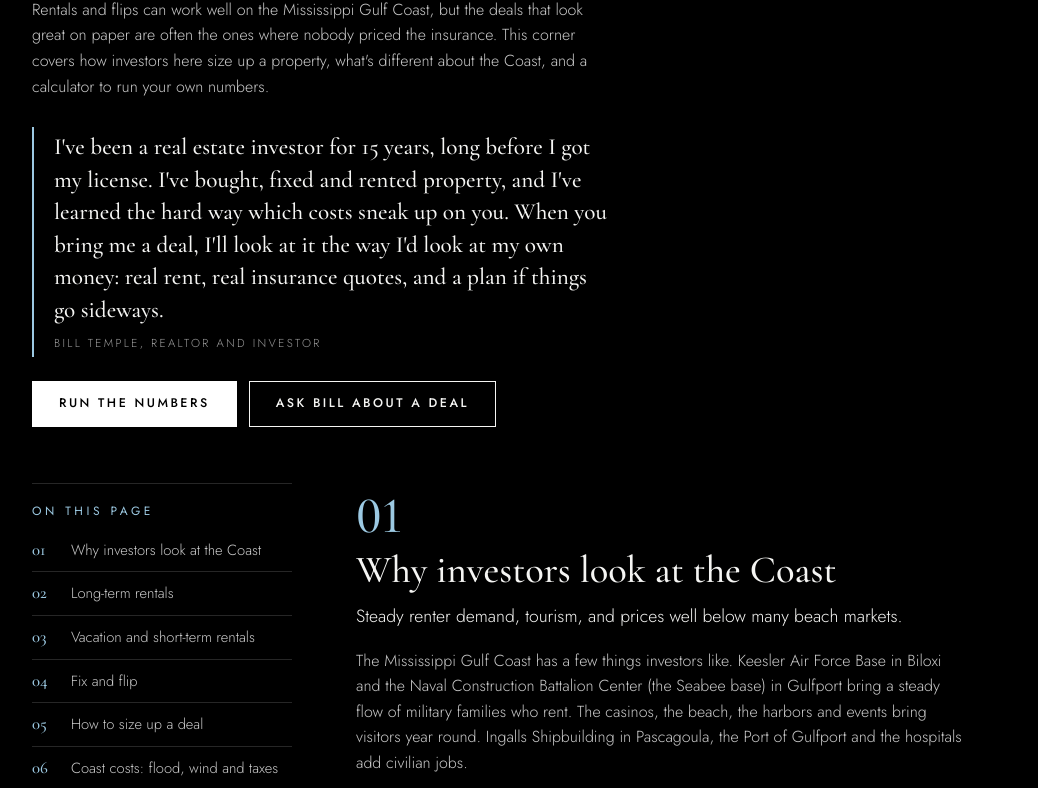
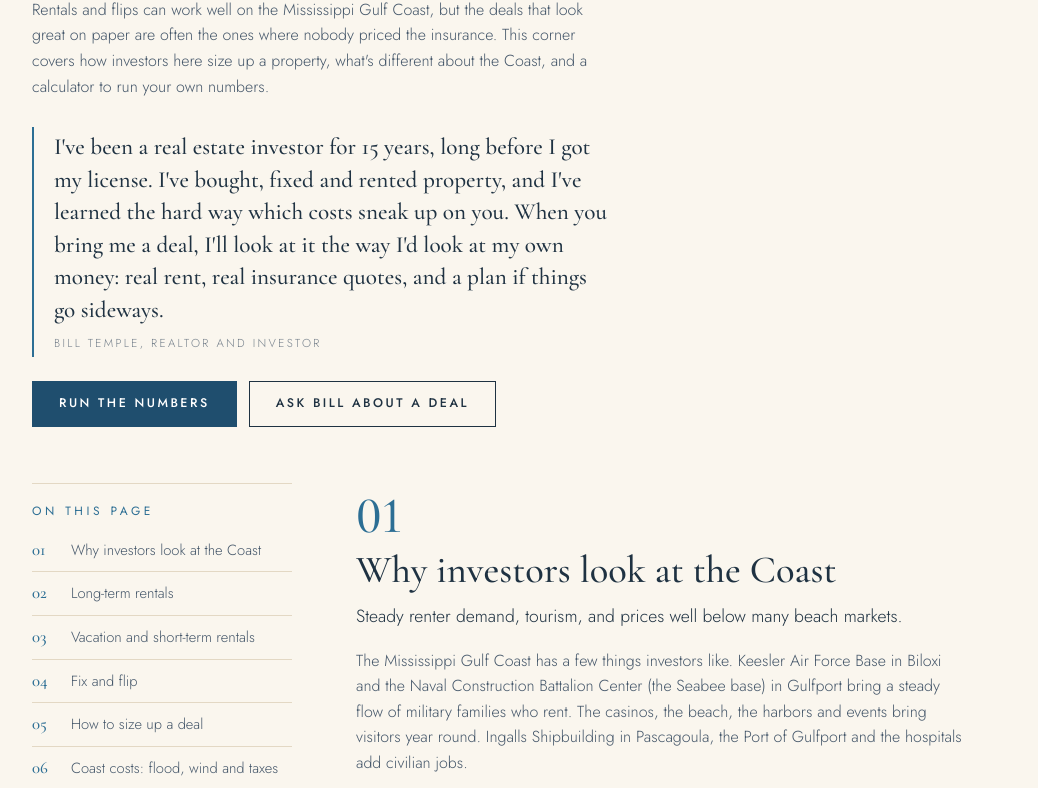
Before and after one commit to BasswarsBill/billtemplerealtor, a plain HTML site: page investors.html in a window 1280 px wide. Shown: the part 326-1114 px from the top of the page, without its empty margins (49-1087 px from the left). Drawn offline with nearby package versions, Linux system fonts and the light colour scheme.

Commit message:
Switch the site to the Sand & Sea colors
Warm sand background, navy text and ocean-blue accent, with beach-colored
maps (sand land, blue water). Navy footer keeps the white brokerage logo
readable. Form boxes, checkboxes and error messages follow the new colors.

Co-Authored-By: Claude Opus 5.5 <noreply@anthropic.com>
Claude-Session: https://claude.ai/code/session_0139h78mUTp21WurRorSN4Xs

```diff
--- a/css/styles.css
+++ b/css/styles.css
@@ -1,47 +1,51 @@
 /* Bill Temple, Realtor: shared site styles.
-   Look: black and white with a soft ocean-blue accent (chosen by Bill, 2026-11-06).
+   Look: "Sand & Sea": warm sand background, navy text, ocean-blue accent (chosen by Bill, 2026-11-19).
    Headings and prices use Cormorant Garamond; everything else uses Jost.
    Other parts of the site (forms/, listings) read these variables, so keep the names. */
 @import url("https://fonts.googleapis.com/css2?family=Cormorant+Garamond:wght@500;600&family=Jost:wght@300;400;500&display=swap");
 
 :root {
   /* ---- Site colors: change the whole look here ---- */
-  --bg: #000000;        /* page background */
-  --alt: #0c0c0c;       /* every other section */
-  --card: #0c0c0c;      /* boxes and cards */
-  --text: #f5f5f3;      /* main text */
-  --strong: #ffffff;    /* big numbers, highlighted words */
-  --soft: #c8c8c8;      /* paragraph text a little lighter than headings */
-  --muted: #9a9a9a;     /* small print, labels */
-  --border: #262626;    /* thin lines */
-  --field: #000000;     /* inside of form boxes */
-  --field-line: #444444;/* edge of form boxes */
-  --brand: #9cc9e2;     /* accent: links, prices, labels */
-  --brand-dark: #f5f5f3;
-  --accent: #9cc9e2;
-  --btn-bg: #ffffff;    /* main buttons */
-  --btn-text: #000000;
-  --btn-hover: #9cc9e2;
-  --btn-hover-text: #000000;
-  --shade: 0, 0, 0;     /* tint laid over videos and maps so white words stay readable (r, g, b) */
-  --footer-bg: #000000; /* footer (keep dark: the brokerage logo is white) */
-  --footer-text: #9a9a9a;
-  --footer-link: #dddddd;
-  --note-bg: #07131b;   /* "local tip" and notice boxes */
-  --note-line: #1f3a4d;
-  --note-text: #d8e6ee;
+  --bg: #faf6ee;        /* page background */
+  --alt: #f2eadb;       /* every other section */
+  --card: #ffffff;      /* boxes and cards */
+  --text: #1f3242;      /* main text */
+  --strong: #13283a;    /* big numbers, highlighted words */
+  --soft: #45576a;      /* paragraph text a little lighter than headings */
+  --muted: #76818c;     /* small print, labels */
+  --border: #e3d8c4;    /* thin lines */
+  --field: #ffffff;     /* inside of form boxes */
+  --field-line: #cbbfa8;/* edge of form boxes */
+  --brand: #2c6e94;     /* accent: links, prices, labels */
+  --brand-dark: #13283a;
+  --accent: #2c6e94;
+  --btn-bg: #1f4e6e;    /* main buttons */
+  --btn-text: #ffffff;
+  --btn-hover: #2c6e94;
+  --btn-hover-text: #ffffff;
+  --shade: 19, 40, 58;     /* tint laid over videos and maps so white words stay readable (r, g, b) */
+  --footer-bg: #13283a; /* footer (keep dark: the brokerage logo is white) */
+  --footer-text: #a9b8c4;
+  --footer-link: #e8eef2;
+  --note-bg: #e8f1f6;   /* "local tip" and notice boxes */
+  --note-line: #bcd5e3;
+  --note-text: #1f3242;
+  --required: #a8322a;  /* "required" star and form error messages */
+  --error-bg: #fbeceb;
+  --error-text: #8a2a23;
+  --error-line: #e5b7b2;
   /* Maps on the neighborhood pages */
-  --map-water: #03080b;
-  --map-land: #151515;
-  --map-edge: #3a3a3a;
-  --map-dot: #5d7f92;
-  --map-label: #c8c8c8;
-  --map-label-on: #ffffff;
+  --map-water: #a3cfe3;
+  --map-land: #f1e5cb;
+  --map-edge: #d3c09a;
+  --map-dot: #4f7690;
+  --map-label: #2b3f50;
+  --map-label-on: #13283a;
   --serif: "Cormorant Garamond", Georgia, "Times New Roman", serif;
   --sans: "Jost", system-ui, -apple-system, "Segoe UI", Roboto, sans-serif;
   --radius: 0px;
   --max: 1150px;
-  color-scheme: dark;
+  color-scheme: light;
 }
 * { box-sizing: border-box; }
 html { background: var(--bg); }
@@ -395,7 +399,7 @@ img.portrait { width: 100%; height: auto; object-fit: cover; }
 .ask-ways a:hover { color: var(--brand); }
 .connect .ask-form { display: block; }
 .connect .ask-form .btn { width: auto; }
-.ask-form select, .ask-form input, .ask-form textarea { color-scheme: dark; }
+.ask-form select, .ask-form input, .ask-form textarea { color-scheme: inherit; }
 .ask-done { border: 1px solid var(--border); background: var(--card); padding: 28px; }
 .ask-done h3 { font-size: 1.6rem; margin: 0 0 8px; }
 .ask-done p { color: var(--soft); margin: 0; }
@@ -427,7 +431,7 @@ img.portrait { width: 100%; height: auto; object-fit: cover; }
 .calc-box { display: flex; align-items: center; border-bottom: 1px solid var(--field-line); }
 .calc-box:focus-within { border-bottom-color: var(--brand); }
 .calc-box i { font-style: normal; color: var(--muted); font-size: .85rem; padding: 0 4px; }
-.calc-box input { flex: 1; min-width: 0; font: inherit; font-size: 16px; font-weight: 300; color: var(--text); background: transparent; border: 0; padding: 8px 2px; font-variant-numeric: tabular-nums; color-scheme: dark; }
+.calc-box input { flex: 1; min-width: 0; font: inherit; font-size: 16px; font-weight: 300; color: var(--text); background: transparent; border: 0; padding: 8px 2px; font-variant-numeric: tabular-nums; color-scheme: inherit; }
 .calc-box input:focus { outline: none; }
 .calc-field small { color: var(--muted); font-size: .76rem; line-height: 1.35; }
 .calc-results { padding: 24px; background: var(--alt); position: sticky; top: 0; align-self: start; }
--- a/forms/forms.css
+++ b/forms/forms.css
@@ -43,8 +43,8 @@
 .field input[type=number], .field input[type=date], .field select, .field textarea {
   width: 100%; box-sizing: border-box;
   padding: 10px 12px; font: inherit; font-size: 16px; /* 16px stops iPhone zooming in */
-  border: 1px solid #333; border-radius: 0;
-  background: #000; color: var(--text, #f5f5f3);
+  border: 1px solid var(--field-line, #333); border-radius: 0;
+  background: var(--field, #000); color: var(--text, #f5f5f3);
 }
 .field input:focus, .field select:focus, .field textarea:focus {
   outline: 1px solid var(--brand, #9cc9e2); outline-offset: 1px;
@@ -52,12 +52,12 @@
 .radio-group { border: 0; padding: 0; margin: 0; }
 .check, .field > label.check { display: flex; gap: 10px; align-items: flex-start; margin: 6px 0; font-weight: 400; cursor: pointer; }
 .check input { margin-top: 3px; width: 18px; height: 18px; flex: none; accent-color: var(--brand, #9cc9e2); }
-.req { color: #f2b8b5; }
+.req { color: var(--required, #f2b8b5); }
 
 .sig-wrap { position: relative; }
 #sig-pad {
   display: block; width: 100%; height: 160px;
-  border: 1px solid #333; border-radius: 0;
+  border: 1px solid var(--field-line, #333); border-radius: 0;
   background: #fff; touch-action: none; cursor: crosshair;
 }
 .btn-link {
@@ -68,7 +68,7 @@
 .sig-date { color: var(--muted, #9a9a9a); }
 
 .form-error {
-  background: #2a0f0f; color: #f2b8b5; border: 1px solid #5a1f1f;
+  background: var(--error-bg, #2a0f0f); color: var(--error-text, #f2b8b5); border: 1px solid var(--error-line, #5a1f1f);
   padding: 10px 14px; border-radius: 0;
 }
 .form-actions { margin-top: 8px; }
@@ -79,5 +79,5 @@
 .hp { position: absolute; left: -9999px; width: 1px; height: 1px; overflow: hidden; }
 
 /* Dark dropdown lists and date pickers */
-.forms-page select, .forms-page input { color-scheme: dark; }
-.forms-page select option { background: #000; color: #f5f5f3; }
+.forms-page select, .forms-page input { color-scheme: inherit; }
+.forms-page select option { background: var(--field, #000); color: var(--text, #f5f5f3); }
```
Also changed, not shown: media/towns/map-bay-st-louis.svg, media/towns/map-biloxi.svg, media/towns/map-diberville.svg, media/towns/map-gulfport.svg, media/towns/map-long-beach.svg, media/towns/map-ocean-springs.svg, media/towns/map-pass-christian.svg.
